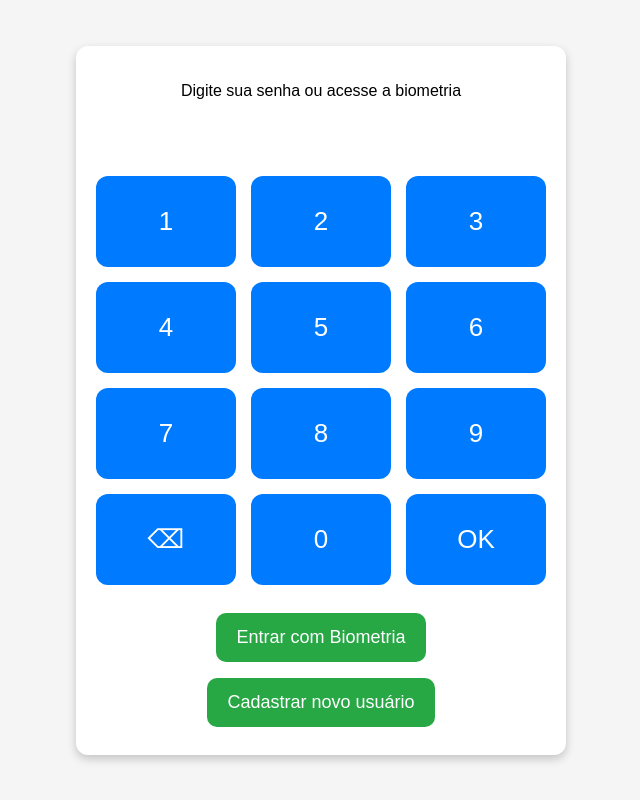
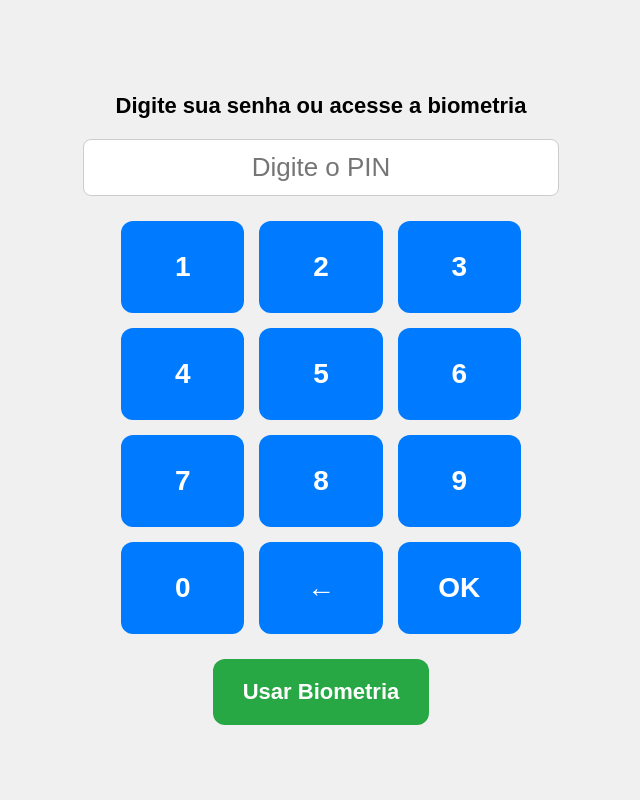
Before and after one commit to lucasfreitas0702/biometria-lanche, a Flask app: page / in a window 1280 px wide. Shown: the whole page, without its empty margins (319-959 px from the left). Run offline with Flask 3, Linux system fonts and the light colour scheme.

Commit message:
index.html

```diff
--- a/templates/index.html
+++ b/templates/index.html
@@ -1,37 +1,122 @@
 <!DOCTYPE html>
 <html lang="pt-BR">
 <head>
-  <meta charset="UTF-8">
-  <title>Login</title>
-  <link rel="stylesheet" href="{{ url_for('static', filename='style.css') }}">
+    <meta charset="UTF-8">
+    <title>Login</title>
+    <meta name="viewport" content="width=device-width, initial-scale=1.0, maximum-scale=1.0, user-scalable=no">
+
+    <style>
+        html, body {
+            margin: 0;
+            padding: 0;
+            width: 100%;
+            height: 100%;
+            overflow: hidden; /* impede rolagem */
+            font-family: Arial, sans-serif;
+            display: flex;
+            justify-content: center;
+            align-items: center;
+            background: #f0f0f0;
+        }
+
+        .container {
+            text-align: center;
+            width: 100%;
+            max-width: 500px;
+        }
+
+        h2 {
+            margin-bottom: 20px;
+            font-size: 22px;
+        }
+
+        .keypad {
+            display: grid;
+            grid-template-columns: repeat(3, 1fr);
+            gap: 15px;
+            margin: 0 auto;
+            max-width: 400px;
+        }
+
+        .key {
+            padding: 30px;
+            font-size: 28px;
+            font-weight: bold;
+            background: #007bff;
+            color: white;
+            border: none;
+            border-radius: 12px;
+            cursor: pointer;
+            transition: background 0.3s;
+        }
+
+        .key:hover {
+            background: #0056b3;
+        }
+
+        #pin {
+            font-size: 26px;
+            text-align: center;
+            margin-bottom: 25px;
+            padding: 12px;
+            width: 90%;
+            border-radius: 8px;
+            border: 1px solid #ccc;
+        }
+
+        .biometria-btn {
+            margin-top: 25px;
+            padding: 20px 30px;
+            font-size: 22px;
+            font-weight: bold;
+            background: #28a745;
+            color: white;
+            border: none;
+            border-radius: 12px;
+            cursor: pointer;
+        }
+
+        .biometria-btn:hover {
+            background: #1e7e34;
+        }
+    </style>
 </head>
 <body>
-  <div class="container">
-    <p>Digite sua senha ou acesse a biometria</p>
-
-    <div id="pin-display"></div>
-
-    <div class="keypad">
-      <button onclick="addDigit('1')">1</button>
-      <button onclick="addDigit('2')">2</button>
-      <button onclick="addDigit('3')">3</button>
-      <button onclick="addDigit('4')">4</button>
-      <button onclick="addDigit('5')">5</button>
-      <button onclick="addDigit('6')">6</button>
-      <button onclick="addDigit('7')">7</button>
-      <button onclick="addDigit('8')">8</button>
-      <button onclick="addDigit('9')">9</button>
-      <button onclick="clearPin()">⌫</button>
-      <button onclick="addDigit('0')">0</button>
-      <button onclick="loginPin()">OK</button>
+    <div class="container">
+        <h2>Digite sua senha ou acesse a biometria</h2>
+        <input type="password" id="pin" placeholder="Digite o PIN" readonly>
+        <div class="keypad">
+            <button class="key">1</button>
+            <button class="key">2</button>
+            <button class="key">3</button>
+            <button class="key">4</button>
+            <button class="key">5</button>
+            <button class="key">6</button>
+            <button class="key">7</button>
+            <button class="key">8</button>
+            <button class="key">9</button>
+            <button class="key">0</button>
+            <button class="key">←</button>
+            <button class="key">OK</button>
+        </div>
+        <button class="biometria-btn">Usar Biometria</button>
     </div>
 
-    <div class="buttons">
-      <button onclick="loginBiometria()">Entrar com Biometria</button>
-      <a href="/cadastro"><button>Cadastrar novo usuário</button></a>
-    </div>
-  </div>
+    <script>
+        const pinInput = document.getElementById("pin");
+        const keys = document.querySelectorAll(".key");
 
-  <script src="{{ url_for('static', filename='script.js') }}"></script>
+        keys.forEach(key => {
+            key.addEventListener("click", () => {
+                if (key.textContent === "←") {
+                    pinInput.value = pinInput.value.slice(0, -1);
+                } else if (key.textContent === "OK") {
+                    alert("PIN digitado: " + pinInput.value);
+                } else {
+                    pinInput.value += key.textContent;
+                }
+            });
+        });
+    </script>
 </body>
 </html>
```
